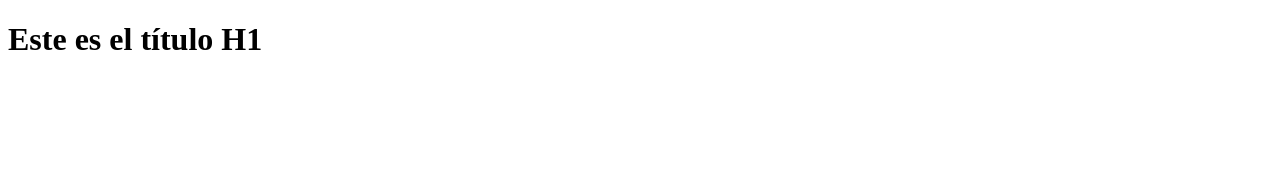
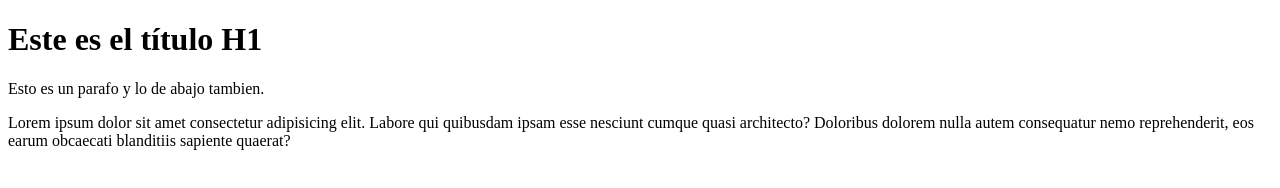
Before and after one commit to VretsiM/bpruebas, a plain HTML site: page index.html in a window 1280 px wide. Drawn offline with Linux system fonts and the light colour scheme.

Commit message:
agregue dos parrafos

```diff
--- a/index.html
+++ b/index.html
@@ -8,6 +8,7 @@
 </head>
 <body>
     <h1>Este es el título H1</h1>
-
+    <p>Esto es un parafo y lo de abajo tambien.</p>
+    <p>Lorem ipsum dolor sit amet consectetur adipisicing elit. Labore qui quibusdam ipsam esse nesciunt cumque quasi architecto? Doloribus dolorem nulla autem consequatur nemo reprehenderit, eos earum obcaecati blanditiis sapiente quaerat?</p>
 </body>
 </html>
```
